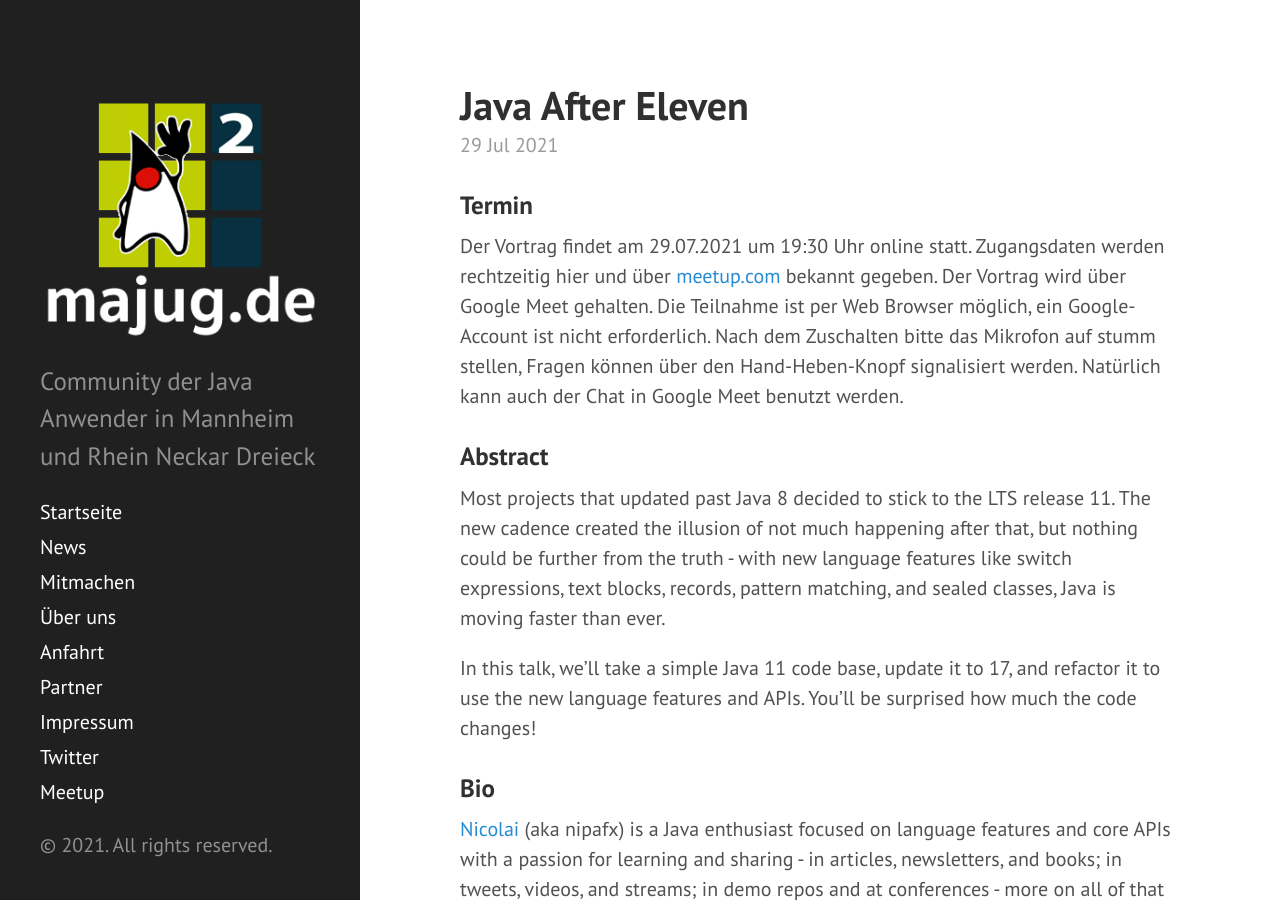
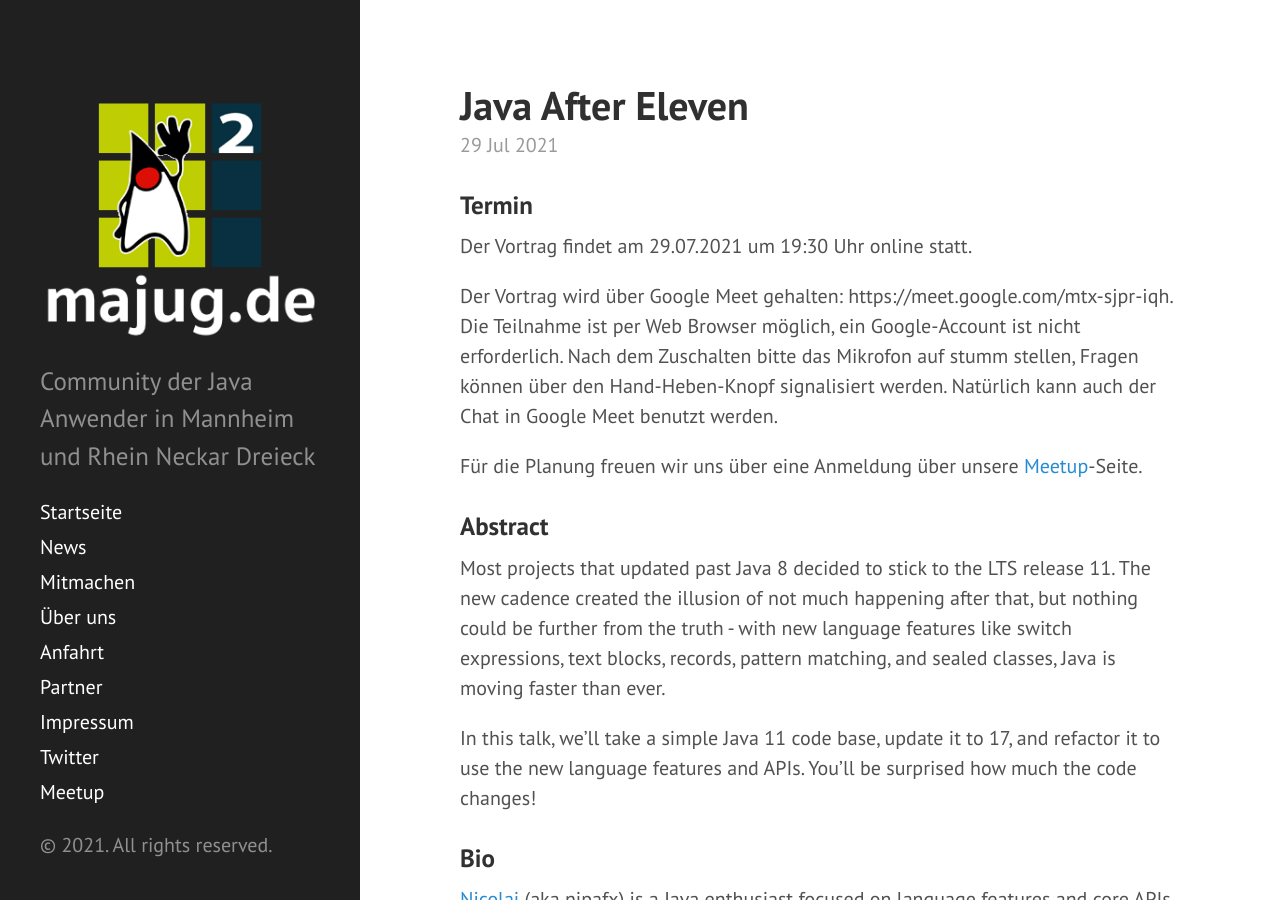
Before and after one commit to majug/majug.github.io, a Jekyll site: the page built from _posts/2021-07-29-java-after-11.md, in a window 1280 px wide and 900 px high. Built offline with Jekyll 4.4.1, drawn with Linux system fonts in a browser that asks for light colours.

Commit message:
Added Google Meet-Link

```diff
--- a/_posts/2021-07-29-java-after-11.md
+++ b/_posts/2021-07-29-java-after-11.md
@@ -8,8 +8,11 @@ state: startpage
 
 ### Termin
 
-Der Vortrag findet am 29.07.2021 um 19:30 Uhr online statt. Zugangsdaten werden rechtzeitig hier und über [meetup.com](https://www.meetup.com/mannheim-java-usergroup/events/279598365/) bekannt gegeben.
-Der Vortrag wird über Google Meet gehalten. Die Teilnahme ist per Web Browser möglich, ein Google-Account ist nicht erforderlich. Nach dem Zuschalten bitte das Mikrofon auf stumm stellen, Fragen können über den Hand-Heben-Knopf signalisiert werden. Natürlich kann auch der Chat in Google Meet benutzt werden.
+Der Vortrag findet am 29.07.2021 um 19:30 Uhr online statt.
+
+Der Vortrag wird über Google Meet gehalten: https://meet.google.com/mtx-sjpr-iqh. Die Teilnahme ist per Web Browser möglich, ein Google-Account ist nicht erforderlich. Nach dem Zuschalten bitte das Mikrofon auf stumm stellen, Fragen können über den Hand-Heben-Knopf signalisiert werden. Natürlich kann auch der Chat in Google Meet benutzt werden.
+
+Für die Planung freuen wir uns über eine Anmeldung über unsere [Meetup](https://www.meetup.com/mannheim-java-usergroup/events/279598365/)-Seite.
 
 
 ### Abstract
```
